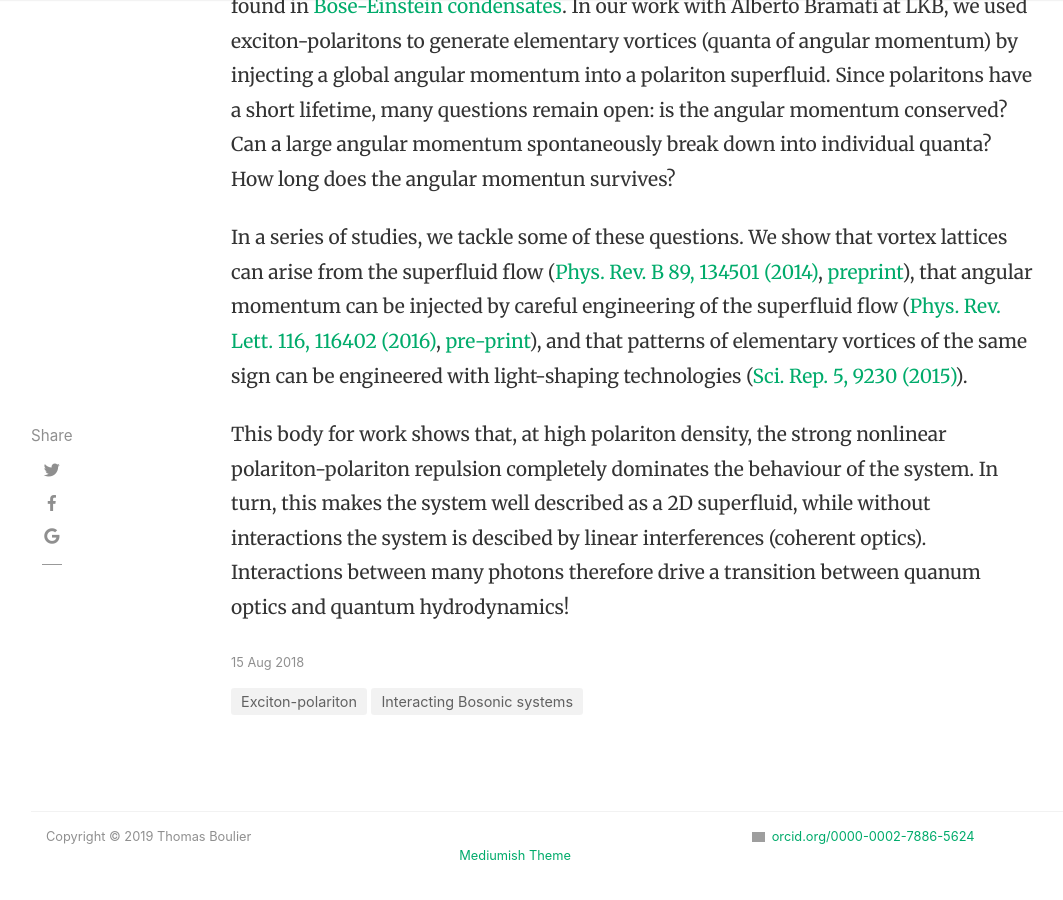
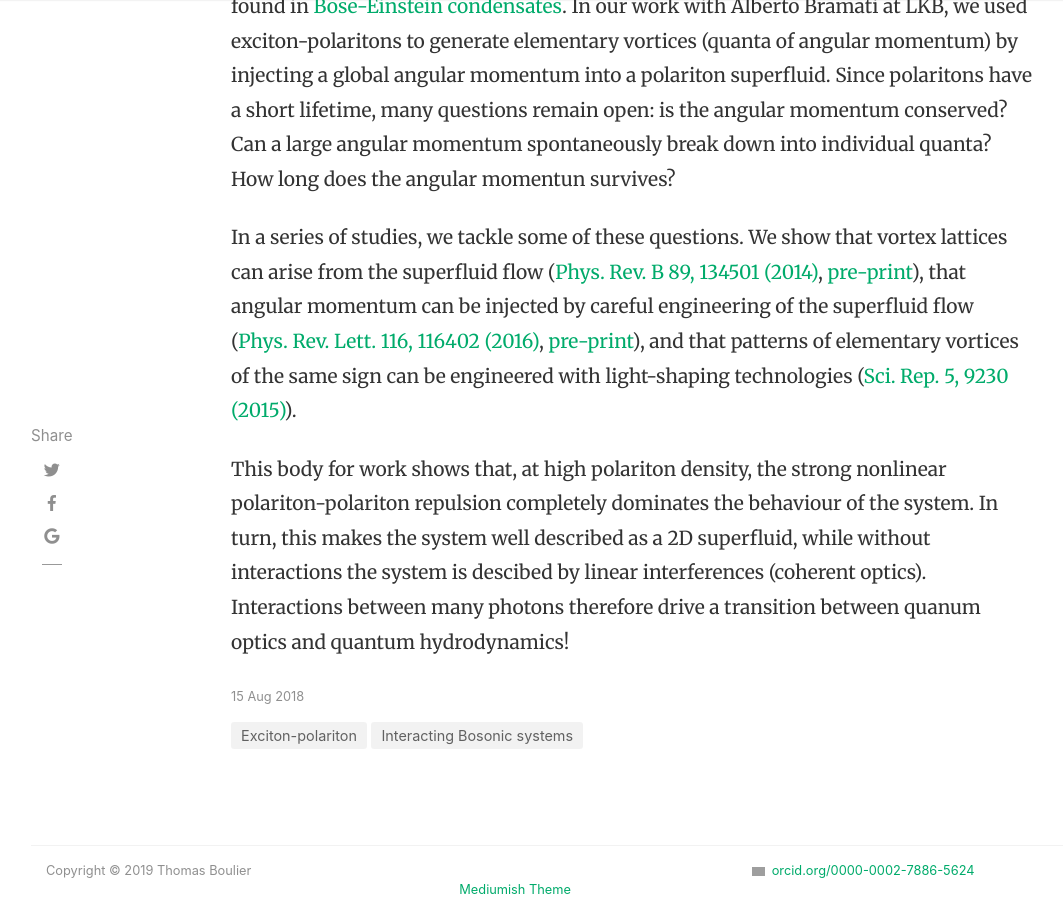
Before and after one commit to tboulier/tboulier.github.io, a Jekyll site: the page built from _posts/2018-08-15-Vorticity-Exciton-Polariton.md, in a window 1280 px wide and 900 px high, scrolled down 1358 px. Shown: the whole window, without its empty margins (54-1117 px from the left). Built offline with Jekyll 4.4.1, drawn with Linux system fonts in a browser that asks for light colours; nearby versions of some CDN libraries; comment, search, counter and statistics services are not loaded; grey boxes are pictures that could not be loaded.

Commit message:
Update 2018-08-15-Vorticity-Exciton-Polariton.md

```diff
--- a/_posts/2018-08-15-Vorticity-Exciton-Polariton.md
+++ b/_posts/2018-08-15-Vorticity-Exciton-Polariton.md
@@ -13,7 +13,7 @@ In our work with Alberto Bramati at LKB, we used exciton-polaritons to generate
 Since polaritons have a short lifetime, many questions remain open: is the angular momentum conserved? Can a large angular momentum spontaneously break down into individual quanta?
 How long does the angular momentun survives?
 
-In a series of studies, we tackle some of these questions. We show that vortex lattices can arise from the superfluid flow ([Phys. Rev. B 89, 134501 (2014)](https://journals.aps.org/prb/abstract/10.1103/PhysRevB.89.134501), [preprint](https://arxiv.org/pdf/1404.1186)),
+In a series of studies, we tackle some of these questions. We show that vortex lattices can arise from the superfluid flow ([Phys. Rev. B 89, 134501 (2014)](https://journals.aps.org/prb/abstract/10.1103/PhysRevB.89.134501), [pre-print](https://arxiv.org/pdf/1404.1186)),
 that angular momentum can be injected by careful engineering of the superfluid flow ([Phys. Rev. Lett. 116, 116402 (2016)](https://journals.aps.org/prl/abstract/10.1103/PhysRevLett.116.116402), [pre-print](https://arxiv.org/pdf/1509.02680)),
 and that patterns of elementary vortices of the same sign can be engineered with light-shaping technologies ([Sci. Rep. 5, 9230 (2015)](https://www.nature.com/articles/srep09230)).
 
```
